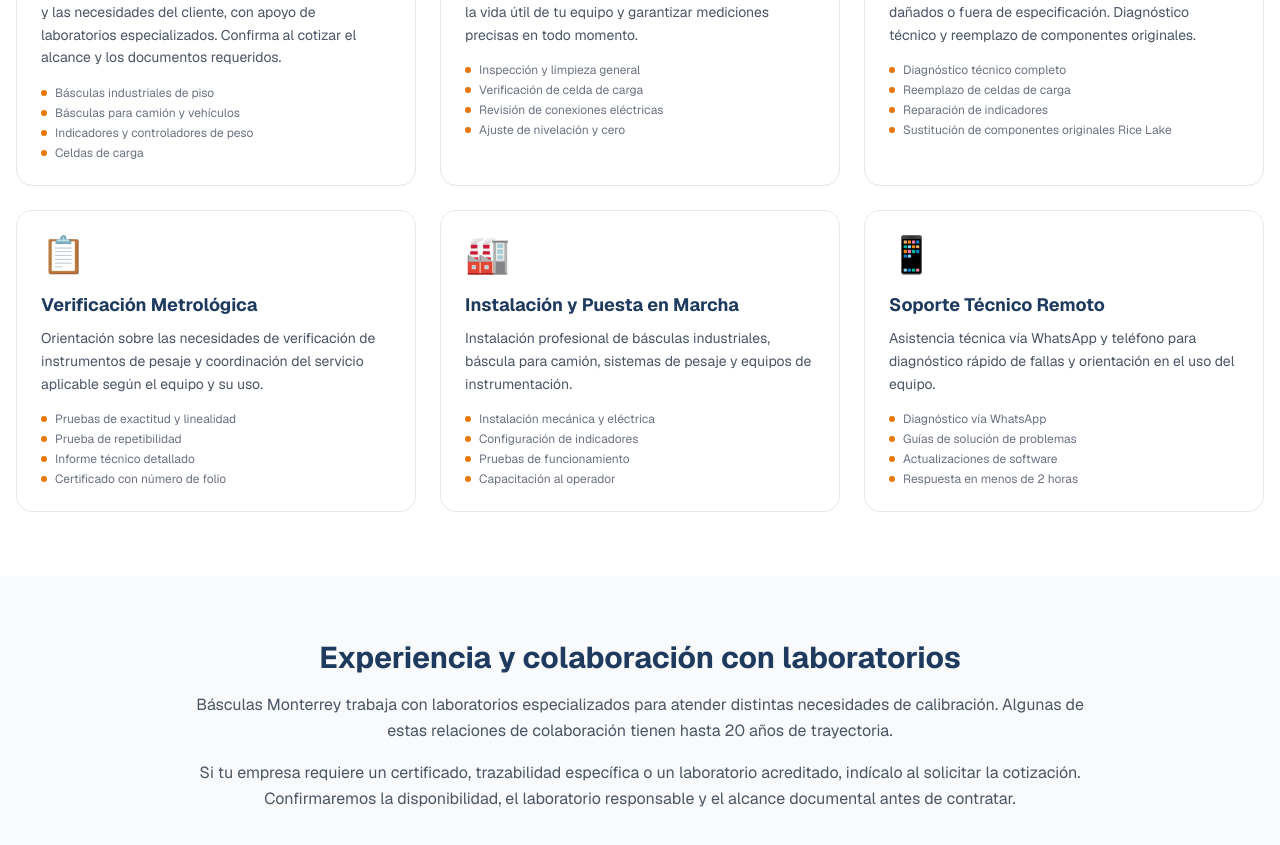
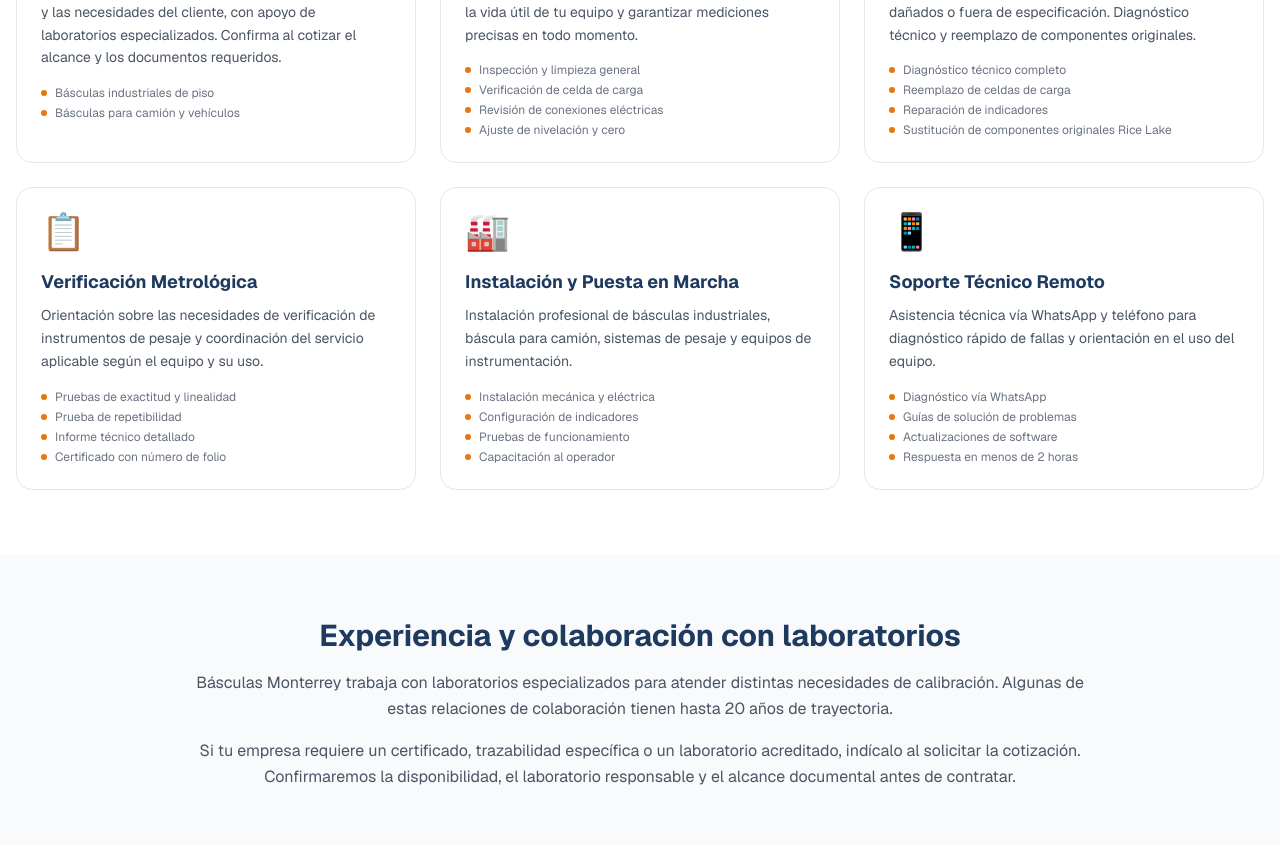
Before and after one commit to resortsbd-rgb/Basculas-Monterrey, a Next.js app: page /calibracion in a window 1280 px wide. Shown: the part 880-1725 px from the top of the page. Built offline with nearby package versions, Linux system fonts and the light colour scheme.

Commit message:
fix(services): limit calibration to floor and truck scales

```diff
--- a/src/app/calibracion/page.tsx
+++ b/src/app/calibracion/page.tsx
@@ -12,7 +12,7 @@ const servicios = [
     icono: "⚖️",
     titulo: "Calibración de Básculas Industriales",
     descripcion: "Coordinamos servicios de calibración según el equipo y las necesidades del cliente, con apoyo de laboratorios especializados. Confirma al cotizar el alcance y los documentos requeridos.",
-    detalle: ["Básculas industriales de piso", "Básculas para camión y vehículos", "Indicadores y controladores de peso", "Celdas de carga"],
+    detalle: ["Básculas industriales de piso", "Básculas para camión y vehículos"],
   },
   {
     icono: "🔧",
```
